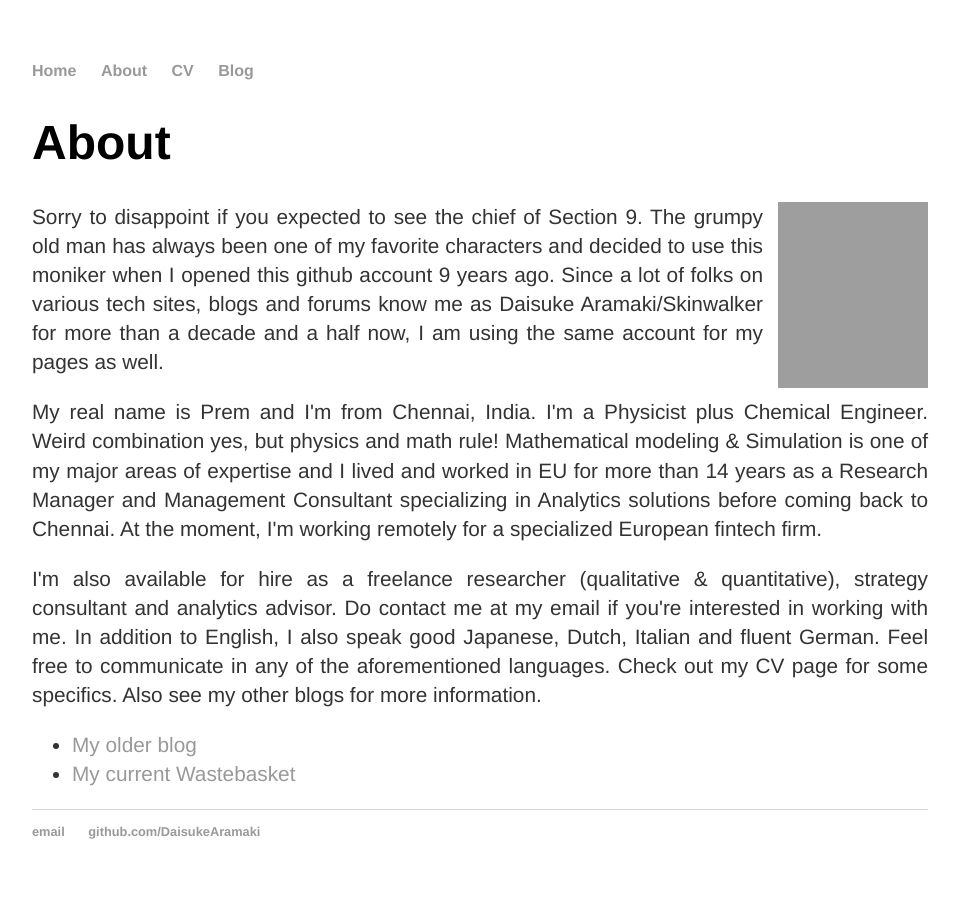
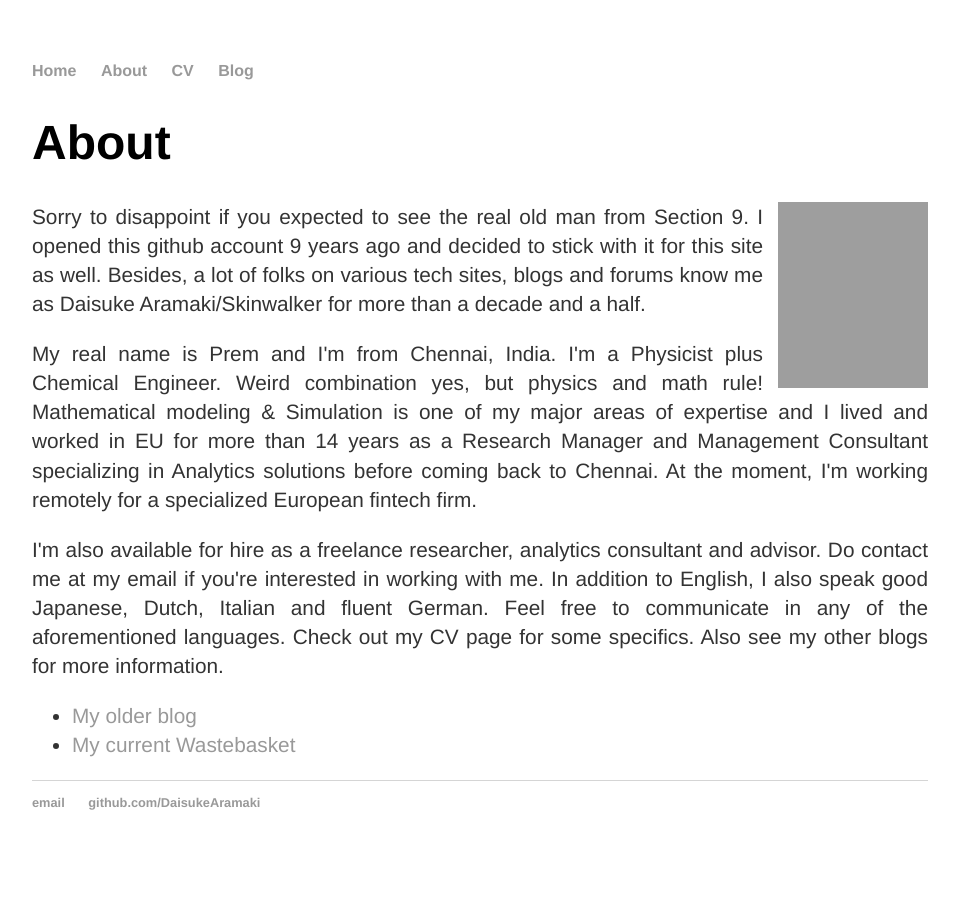
Before and after one commit to DaisukeAramaki/DaisukeAramaki.github.io, a Jekyll site: the page built from about/index.html, in a window 1280 px wide. Shown: the whole page, without its empty margins (160-1119 px from the left). Built offline with Jekyll 4.4.1, drawn with Linux system fonts in a browser that asks for light colours; grey boxes are pictures that could not be loaded.

Commit message:
Some Changes

```diff
--- a/_config.yml
+++ b/_config.yml
@@ -3,3 +3,5 @@
 permalink: /blog/:year/:month/:day/:title
 future: true
 timezone: Asia/Tokyo
+
+theme: jekyll-theme-hacker
--- a/about/index.html
+++ b/about/index.html
@@ -7,9 +7,9 @@
 
                         <h1>About</h1>
 		        <img src="https://i.imgur.com/WYNFNFC.jpg" alt="" width="150" height="186" id="hp"/>
-			<p style='text-align: justify;'> Sorry to disappoint if you expected to see the chief of Section 9. The grumpy old man has always been one of my favorite characters and decided to use this moniker when I opened this github account 9 years ago. Since a lot of folks on various tech sites, blogs and forums know me as Daisuke Aramaki/Skinwalker for more than a decade and a half now, I am using the same account for my pages as well.</p>
+			<p style='text-align: justify;'> Sorry to disappoint if you expected to see the real old man from Section 9. I opened this github account 9 years ago and decided to stick with it for this site as well. Besides, a lot of folks on various tech sites, blogs and forums know me as Daisuke Aramaki/Skinwalker for more than a decade and a half.</p>
 			<p style='text-align: justify;'> My real name is Prem and I'm from Chennai, India. I'm a Physicist plus Chemical Engineer. Weird combination yes, but physics and math rule! Mathematical modeling & Simulation is one of my major areas of expertise and I lived and worked in EU for more than 14 years as a Research Manager and Management Consultant specializing in Analytics solutions before coming back to Chennai. At the moment, I'm working remotely for a specialized European fintech firm.</p>
-			<p style='text-align: justify;'> I'm also available for hire as a freelance researcher (qualitative & quantitative), strategy consultant and analytics advisor. Do contact me at my email if you're interested in working with me. In addition to English, I also speak good Japanese, Dutch, Italian and fluent German. Feel free to communicate in any of the aforementioned languages. Check out my CV page for some specifics. Also see my other blogs for more information.</p>
+			<p style='text-align: justify;'> I'm also available for hire as a freelance researcher, analytics consultant and advisor. Do contact me at my email if you're interested in working with me. In addition to English, I also speak good Japanese, Dutch, Italian and fluent German. Feel free to communicate in any of the aforementioned languages. Check out my CV page for some specifics. Also see my other blogs for more information.</p>
 
 			<ul class="contacts">
 				<!-- <li><a href="#">@TwitterHandle</a></li> -->
```
Also changed, not shown: 1 other file.
